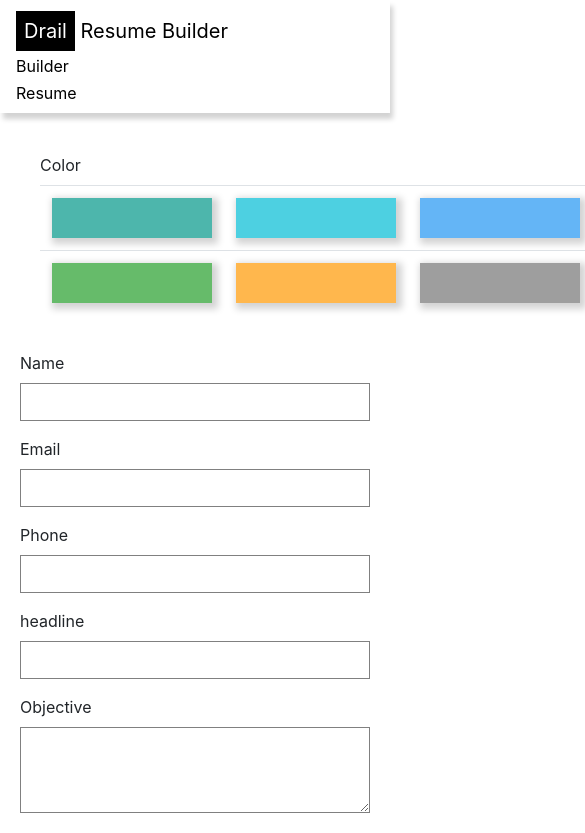
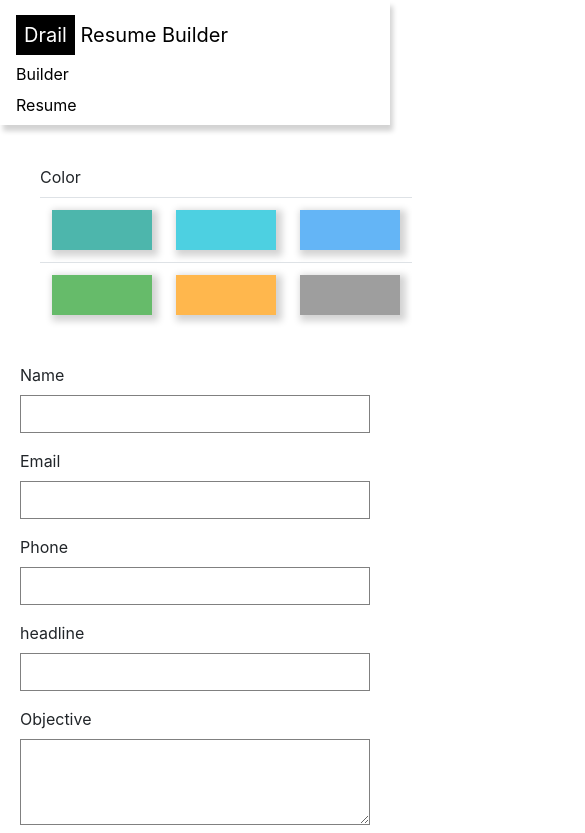
Before and after one commit to yashrajb/Drail-Resume-Builder, a React (Create React App) app: page / in a window 390 px wide. Shown: the top 833 px of the page, 585 px wide, since content can reach past the window. Built offline with nearby package versions, Linux system fonts and the light colour scheme; the HTML template or start-up script is replaced by a standard one.

Commit message:
add media querirs

```diff
--- a/src/styles/colors.css
+++ b/src/styles/colors.css
@@ -1,29 +1,41 @@
 .color {
- width:160px;
- height:40px;
- box-shadow:3px 3px 7px 3px lightgrey;
+  width: 160px;
+  height: 40px;
+  box-shadow: 3px 3px 7px 3px lightgrey;
 }
 
 .teal {
-background:#4db6ac;
+  background: #4db6ac;
 }
 
 .cyan {
-background:#4dd0e1;
+  background: #4dd0e1;
 }
 
 .blue {
-background:#64b5f6;
+  background: #64b5f6;
 }
 
 .green {
-background:#66bb6a;
+  background: #66bb6a;
 }
 
 .orange {
-background:#ffb74d;
+  background: #ffb74d;
 }
 
 .grey {
-background:#9e9e9e
+  background: #9e9e9e;
 }
+
+@media (max-width: 575.98px) {
+  .color {
+    width: 100px;
+  }
+}
+
+@media (min-width: 576px) and (max-width: 767.98px) {
+  .color {
+    width: 100px;
+  }
+}
--- a/src/styles/header.css
+++ b/src/styles/header.css
@@ -16,6 +16,6 @@ color:black;
    color:black;
    text-decoration:none;
    margin-right:10px;
-   padding-top:3px;
+   padding-top:7px;
    display:inline-block;
 }
```
